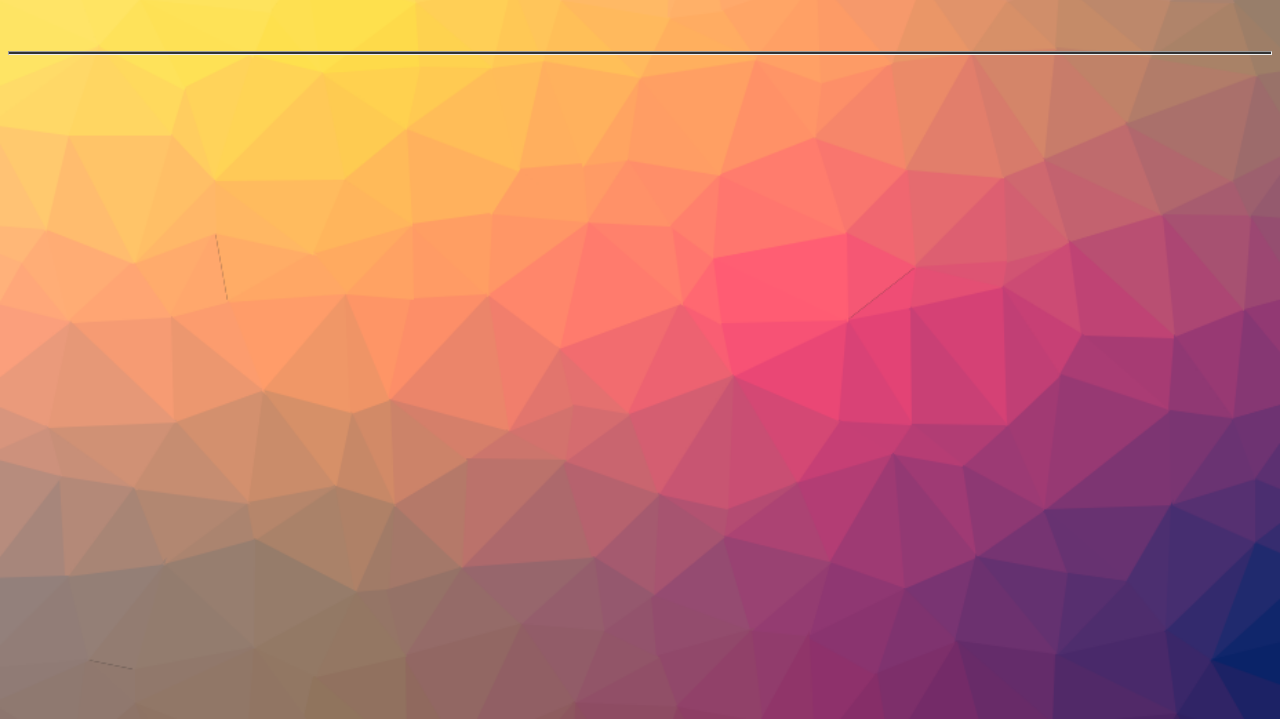
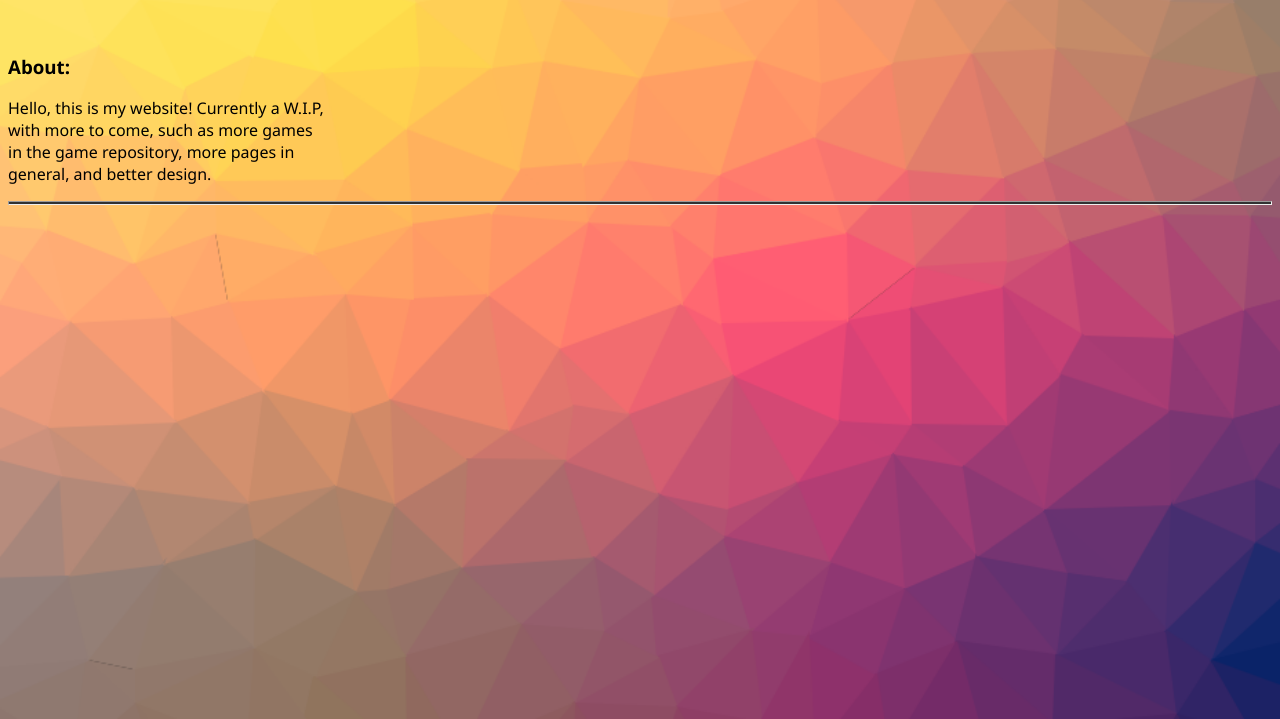
Before and after one commit to GageTheEpic/gagetheepic.github.io, a plain HTML site: page index.html in a window 1280 px wide. Shown: the part 81-800 px from the top of the page. Drawn offline with Linux system fonts and the light colour scheme.

Commit message:
added about section

```diff
--- a/index.html
+++ b/index.html
@@ -10,6 +10,8 @@
         <h4 id="centered_header">Title Page</h4>
         <a href = "games.html">Games</a> : <a href = "update-log.html">Update Log</a> <br>
         <p>&nbsp;</p>
+        <h3>About:</h3>
+        <p>Hello, this is my website! Currently a W.I.P, <br>with more to come, such as more games <br>in the game repository, more pages in <br>general, and better design.</p>
         <hr>
     </body>
 </html>
```
Also changed, not shown: update-log.html (+2 -0 lines).
